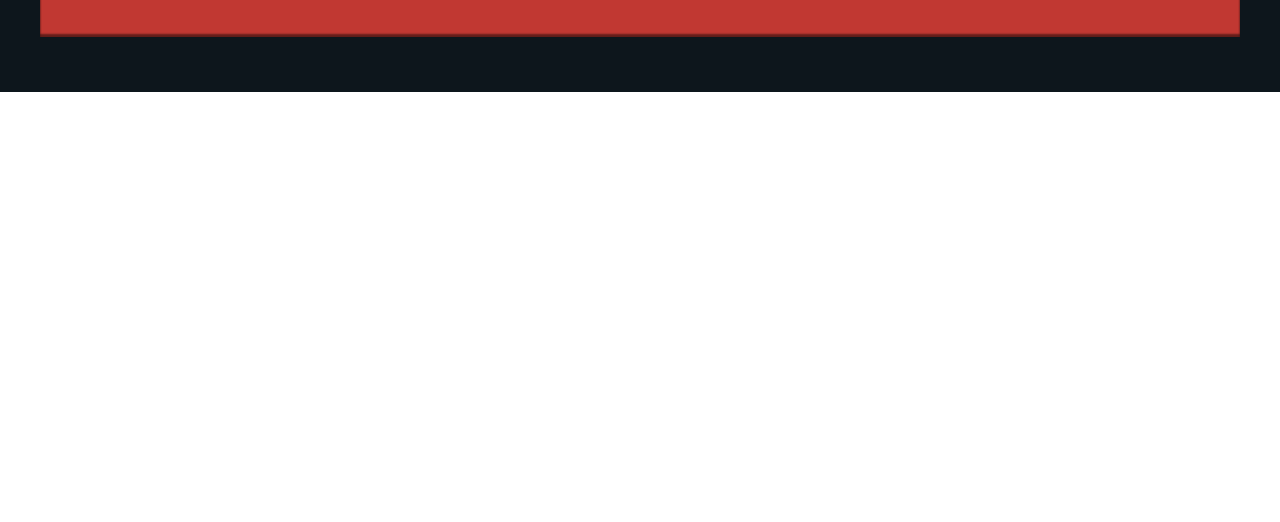
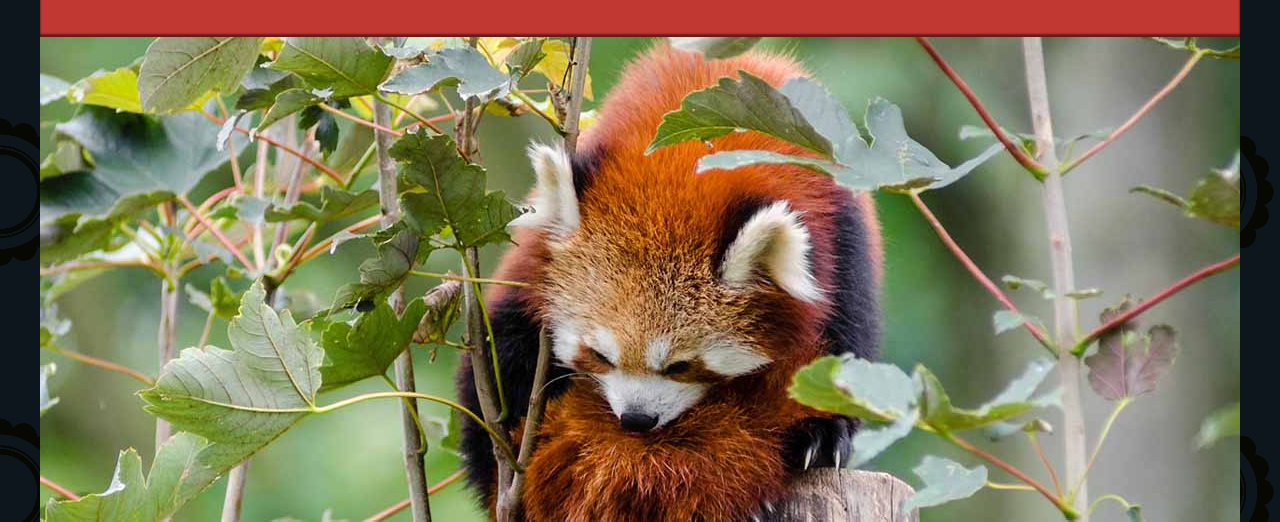
Before and after one commit to LunaticMaestro/MDN-splash-page, a plain HTML site: page index.html in a window 1280 px wide. Shown: the part 708-1230 px from the top of the page. Before the commit the page ends 800 px from the top, so only its background shows below. Drawn offline with nearby package versions, Linux system fonts and the light colour scheme.

Commit message:
red-panda image

```diff
--- a/index.html
+++ b/index.html
@@ -158,7 +158,12 @@
       </div>
 
       <div class="red-panda">
-        <!-- insert picture element -->
+        <img srcset="panda600.jpg 600w,
+                     panda1200.jpg 1200w"
+             sizes="(max-width: 600px) 500px,
+                     1200px"
+                src="originals/red-panda.jpg"
+                alt="red pand eating leafs in forest.">
       </div>
 
     </main>
```
